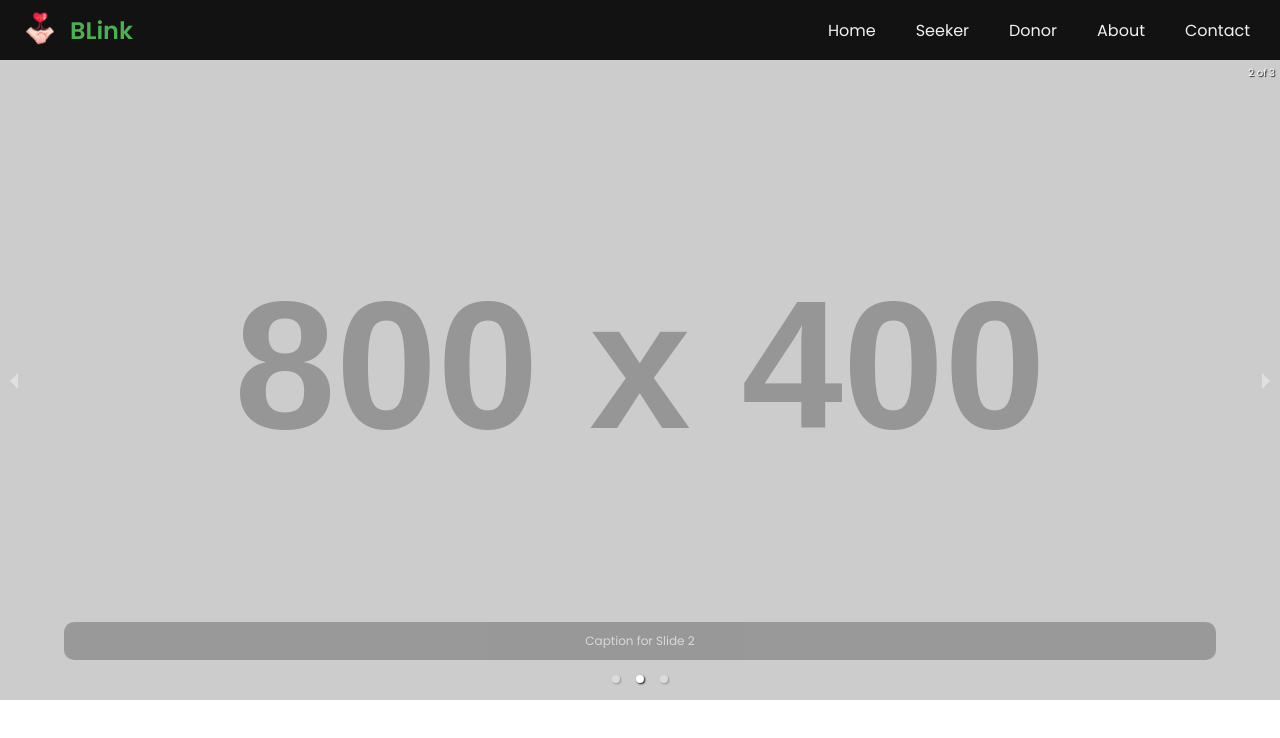
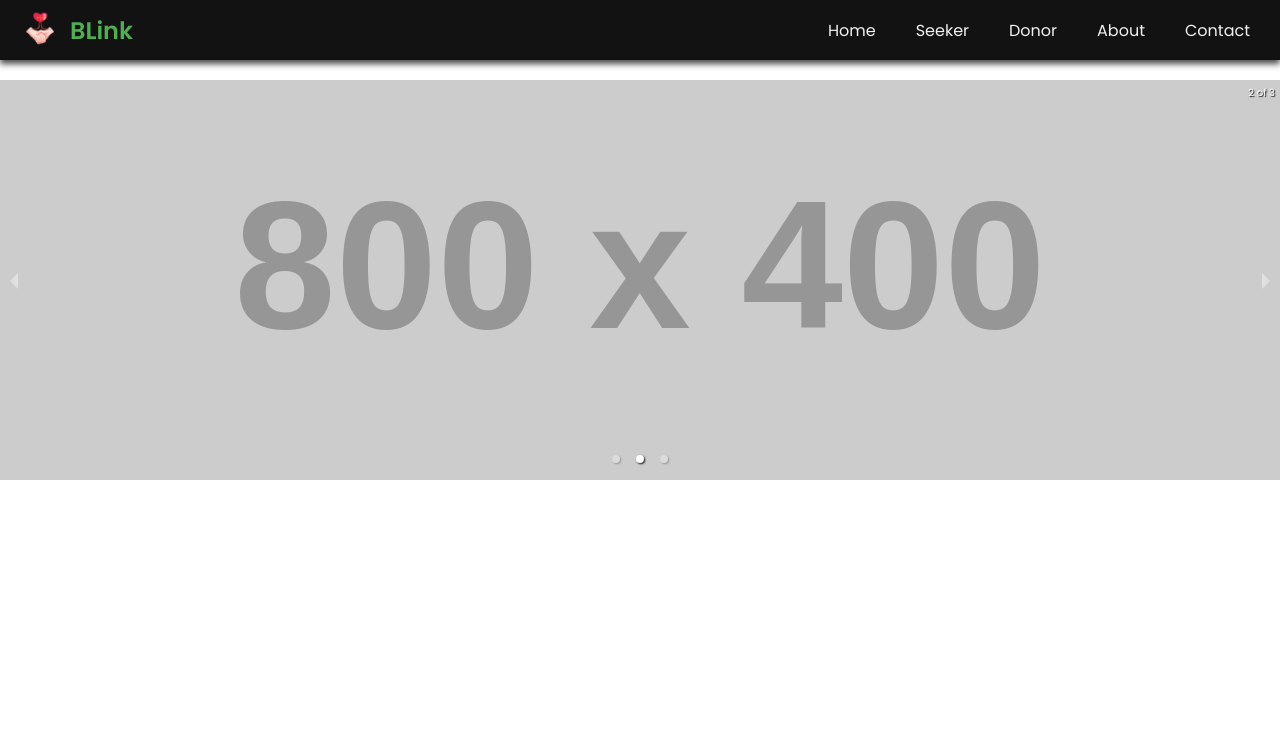
Before and after one commit to RagulKannan2005/blood-doner-locator, a React (Vite) app: page /Home in a window 1280 px wide. Shown: the top 738 px of the page. Built offline with nearby package versions, Linux system fonts and the light colour scheme; a web font is replaced by a local one.

Commit message:
Update Home.jsx

```diff
--- a/src/pages/Home.jsx
+++ b/src/pages/Home.jsx
@@ -1,36 +1,36 @@
 import React from "react";
 import Navbar from "../components/navbar/Navbar";
 import { Carousel } from "react-responsive-carousel";
-import "react-responsive-carousel/lib/styles/carousel.min.css"; // Carousel styles
+import "react-responsive-carousel/lib/styles/carousel.min.css";
+import "../components/cssfiles/home.css";
 
 const Home = () => {
   return (
     <>
       <Navbar />
 
+      <div className="carousel-container">
         <Carousel autoPlay infiniteLoop showThumbs={false}>
           <div>
             <img
               src="https://via.placeholder.com/800x400?text=Slide+1"
               alt="Slide 1"
             />
-          <p className="legend">Caption for Slide 1</p>
           </div>
           <div>
             <img
               src="https://via.placeholder.com/800x400?text=Slide+2"
               alt="Slide 2"
             />
-          <p className="legend">Caption for Slide 2</p>
           </div>
           <div>
             <img
               src="https://via.placeholder.com/800x400?text=Slide+3"
               alt="Slide 3"
             />
-          <p className="legend">Caption for Slide 3</p>
           </div>
         </Carousel>
+      </div>
     </>
   );
 };
```
Lines whose indentation alone changed are shown as unchanged.
